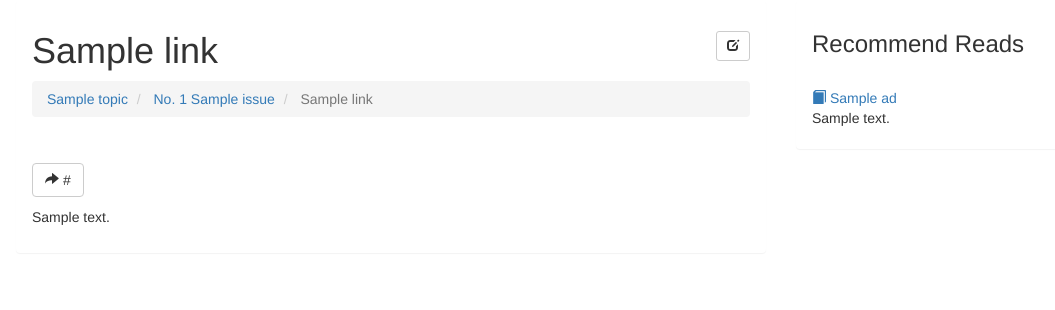
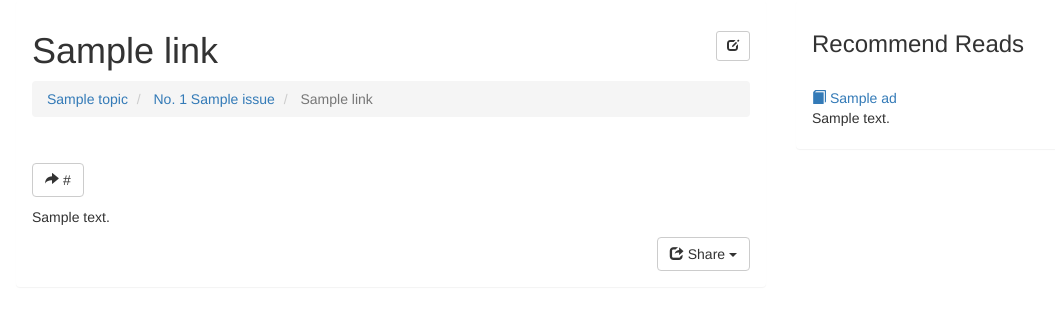
Before and after one commit to soasme/hreftoday, a Flask app: page /links/1 in a window 1280 px wide. Shown: the top 310 px of the page, without its empty margins (69-1124 px from the left). Run offline with Flask 2, Linux system fonts and the light colour scheme; a user stored in the database is signed in; tables that the repository leaves empty hold one stand-in row (values such as "Sample post"); parts of the project's set-up code (start-up, migrations or seed data) failed here and were passed over; some libraries are stand-ins or nearby versions.

Commit message:
Add share button.

```diff
--- a/app/templates/web/link/item.html
+++ b/app/templates/web/link/item.html
@@ -1,4 +1,5 @@
 {% extends "web/layout.html" %}
+{% from "web/widgets/share.html" import share_button %}
 
 {% block title %}{{ link.title }}{% endblock %}
 
@@ -42,6 +43,11 @@
                ><i class="glyphicon glyphicon-share-alt"></i> {{ link.domain }}</a>
           </p>
           <p>{{ link.html_summary | safe }}</p>
+          <div class="clearfix"></div>
+          <div class="pull-right">
+            {{ share_button() }}
+          </div>
+          <div class="clearfix"></div>
         </div>
       </div>
     </div>
--- /dev/null
+++ b/app/templates/web/widgets/share.html
@@ -0,0 +1,20 @@
+{% macro share_button(text='') %}
+<div class="btn-group">
+  <!-- http://petragregorova.com/articles/social-share-buttons-with-custom-icons/ -->
+  <button type="button" class="btn btn-default dropdown-toggle" data-toggle="dropdown" aria-haspopup="true" aria-expanded="false">
+    <i class="glyphicon glyphicon-share"></i> Share <span class="caret"></span>
+  </button>
+  <ul class="dropdown-menu">
+    <li>
+      <a href="javascript:void(function(){var d=document,e=encodeURIComponent,s1=window.getSelection,s2=d.getSelection,s3=d.selection,s=s1?s1():s2?s2():s3?s3.createRange().text:'',r='http://www.douban.com/recommend/?url='+e(d.location.href)+'&title='+e(d.title)+'&sel='+e(s)+'&v=1',w=450,h=330,x=function(){if(!window.open(r,'douban','toolbar=0,resizable=1,scrollbars=yes,status=1,width='+w+',height='+h+',left='+(screen.width-w)/2+',top='+(screen.height-h)/2))location.href=r+'&r=1'};if(/Firefox/.test(navigator.userAgent)){setTimeout(x,0)}else{x()}})()">
+        <img src="http://img3.douban.com/pics/fw2douban_s.png" style="height:16px; weight:16px;"/> Douban
+      </a>
+    </li>
+    <li>
+      <a href="javascript:void(function(){var d=document,e=encodeURIComponent,s1=window.getSelection,s2=d.getSelection,s3=d.selection,s=s1?s1():s2?s2():s3?s3.createRange().text:'',r='https://twitter.com/intent/tweet?via=HrefToday&url='+e(d.location.href)+'&text='+e(d.title)+' &sel='+e(s)+'&v=1',w=450,h=330,x=function(){if(!window.open(r,'douban','toolbar=0,resizable=1,scrollbars=yes,status=1,width='+w+',height='+h+',left='+(screen.width-w)/2+',top='+(screen.height-h)/2))location.href=r+'&r=1'};if(/Firefox/.test(navigator.userAgent)){setTimeout(x,0)}else{x()}})()">
+        <img src="https://g.twimg.com/dev/documentation/image/Twitter_logo_blue_32.png" style="height:16px; weight:16px;"/> Twitter
+      </a>
+    </li>
+  </ul>
+</div>
+{% endmacro %}
```
